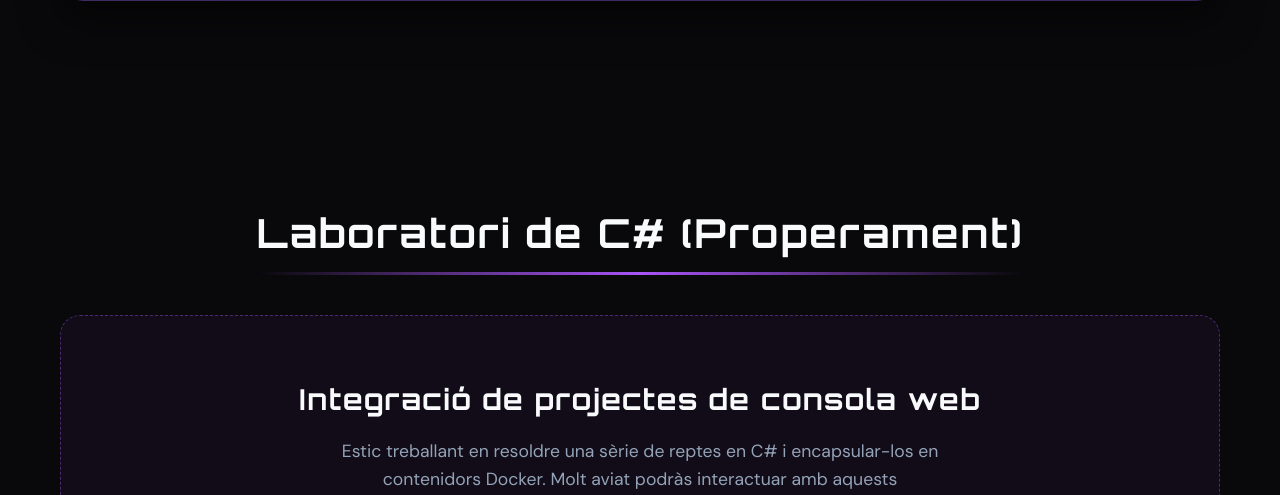
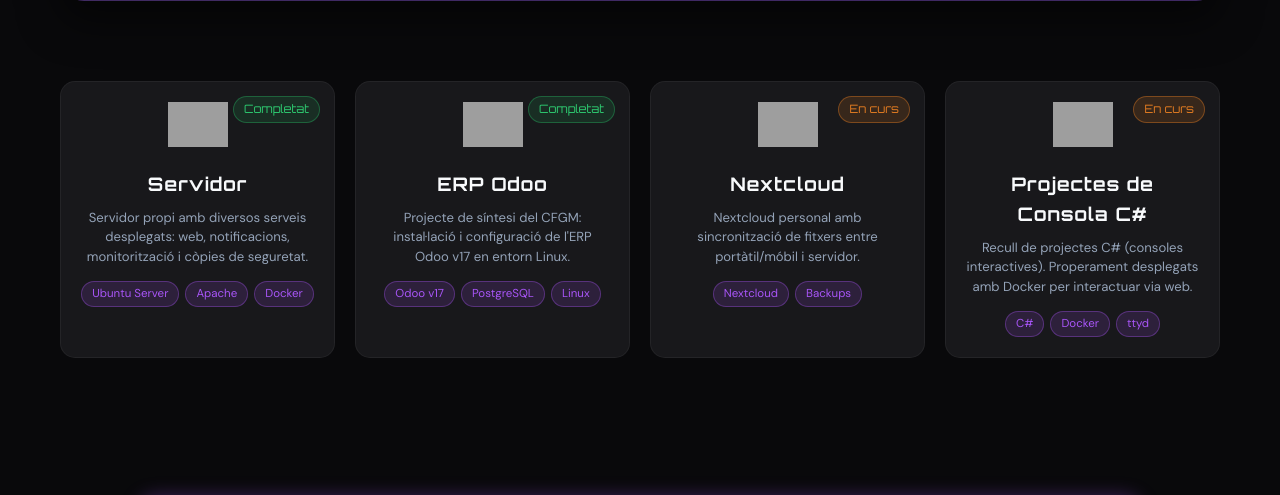
Before and after one commit to isaacsacgui7set/isaacsacgui7set.github.io, a PHP site: page / in a window 1280 px wide. Shown: the part 2641-3136 px from the top of the page. Run offline with PHP 8.4, Linux system fonts and the light colour scheme; some libraries are stand-ins or nearby versions; grey boxes are pictures that could not be loaded.

Commit message:
fix: restore previous project sections, fix hero and update AI skill

```diff
--- a/estils.css
+++ b/estils.css
@@ -502,3 +502,110 @@ section h2::after {
   transform: translateY(-5px);
   box-shadow: 0 15px 30px rgba(236, 72, 153, 0.4);
 }
+/* === PROJECT CARDS === */
+.cards {
+  display: grid;
+  grid-template-columns: repeat(auto-fit, minmax(250px, 1fr));
+  gap: 20px;
+  margin-top: 50px;
+}
+.card {
+  background: var(--color-bg-light);
+  border: 1px solid rgba(255, 255, 255, 0.05);
+  border-radius: 15px;
+  padding: 20px;
+  text-align: center;
+  transition: transform 0.3s, box-shadow 0.4s;
+  cursor: pointer;
+  position: relative;
+}
+.card:hover {
+  transform: translateY(-8px);
+  box-shadow: 0 4px 20px var(--color-primary-glow);
+  border-color: rgba(168, 85, 247, 0.3);
+}
+.card img {
+  width: 60px;
+  margin-bottom: 15px;
+}
+.badge {
+  position: absolute;
+  top: 14px;
+  right: 14px;
+  font-size: 0.72rem;
+  padding: 3px 10px;
+  border-radius: 999px;
+  font-family: var(--font-heading);
+}
+.badge-done {
+  background: rgba(39, 174, 96, 0.15);
+  color: #2ecc71;
+  border: 1px solid rgba(39, 174, 96, 0.4);
+}
+.badge-wip {
+  background: rgba(230, 126, 34, 0.15);
+  color: #e67e22;
+  border: 1px solid rgba(230, 126, 34, 0.4);
+}
+.project-desc {
+  font-size: 0.82rem;
+  color: var(--color-text-muted);
+  margin-top: 8px;
+  margin-bottom: 14px;
+  line-height: 1.5;
+}
+.project-tags {
+  display: flex;
+  flex-wrap: wrap;
+  justify-content: center;
+  gap: 6px;
+  margin-top: auto;
+}
+.tag {
+  font-size: 0.72rem;
+  padding: 3px 10px;
+  border-radius: 999px;
+  background: rgba(168, 85, 247, 0.15);
+  color: var(--color-primary);
+  border: 1px solid rgba(168, 85, 247, 0.35);
+}
+
+/* Slider */
+.slider {
+  max-width: 1000px;
+  margin: 40px auto 60px;
+  position: relative;
+  border-radius: 15px;
+  overflow: hidden;
+  box-shadow: 0 0 20px var(--color-primary-glow);
+}
+.slider-track {
+  display: flex;
+  transition: transform 0.5s ease-in-out;
+}
+.slider-track img {
+  width: 100%;
+  flex-shrink: 0;
+  object-fit: cover;
+  user-select: none;
+  pointer-events: none;
+}
+.slider-button {
+  position: absolute;
+  top: 50%;
+  transform: translateY(-50%);
+  background: var(--color-primary);
+  border: none;
+  padding: 10px 16px;
+  border-radius: 50%;
+  cursor: pointer;
+  color: white;
+  font-size: 1.5rem;
+  opacity: 0.8;
+  transition: opacity 0.3s;
+  user-select: none;
+  z-index: 10;
+}
+.slider-button:hover { opacity: 1; }
+.slider-button.prev { left: 15px; }
+.slider-button.next { right: 15px; }
--- a/index.html
+++ b/index.html
@@ -41,8 +41,7 @@
       <nav class="nav-menu" id="nav-menu">
         <a href="#top">Inici</a>
         <a href="#sobre-mi">Sobre mi</a>
-        <a href="#matriculaciones">Projectes</a>
-        <a href="#csharp">Lab C#</a>
+        <a href="#projectes">Projectes</a>
         <a href="#experiencia">Trajectòria</a>
       </nav>
     </div>
@@ -50,10 +49,10 @@
 
   <!-- Hero Section -->
   <section class="hero">
-    <div class="time-greeting">Sóc l'Isaac Guisset</div>
+    <div class="time-greeting" id="greeting">Hola!</div>
     <div id="time" style="font-family: var(--font-heading); font-size: 1.2rem; color: var(--color-primary); margin-bottom: 20px; letter-spacing: 2px;"></div>
     <h1>Desenvolupador Web & DevOps</h1>
-    <p>Apassionat de l'administració de sistemes, el desplegament de serveis i la creació d'aplicacions modernes i escalables. Benvingut al meu espai digital.</p>
+    <p>Aprenent de DevOps amb un fort interès en l'administració de sistemes i el desplegament de serveis.</p>
     <div style="margin-top: 40px;">
       <a href="#sobre-mi" class="btn-primary">Descobreix més</a>
     </div>
@@ -103,21 +102,72 @@
         <img src="https://cdn.jsdelivr.net/gh/devicons/devicon/icons/dotnetcore/dotnetcore-original.svg" alt="Matriculaciones .NET" style="background:#1a1a1a; padding: 40px;">
       </div>
     </div>
+
+    <!-- Altres Projectes -->
+    <div class="cards" id="projectes" style="margin-top: 80px;">
+      <div class="card project-card" onclick="window.location.href='https://isaacguisset.com/pagines/servidor.html'">
+        <span class="badge badge-done"> Completat</span>
+        <img src="https://image.made-in-china.com/2f0j00JfbcwGIhSCkd/High-Quality-DELL-Precision-5820-Tower-Workstation.jpg" alt="Servidor">
+        <h3>Servidor</h3>
+        <p class="project-desc">Servidor propi amb diversos serveis desplegats: web, notificacions, monitorització i còpies de seguretat.</p>
+        <div class="project-tags">
+          <span class="tag">Ubuntu Server</span>
+          <span class="tag">Apache</span>
+          <span class="tag">Docker</span>
+        </div>
+      </div>
+
+      <div class="card project-card" onclick="window.location.href='https://isaacguisset.com/pagines/odoo.html'">
+        <span class="badge badge-done"> Completat</span>
+        <img src="https://cdn.worldvectorlogo.com/logos/odoo.svg" alt="Odoo">
+        <h3>ERP Odoo</h3>
+        <p class="project-desc">Projecte de síntesi del CFGM: instal·lació i configuració de l'ERP Odoo v17 en entorn Linux.</p>
+        <div class="project-tags">
+          <span class="tag">Odoo v17</span>
+          <span class="tag">PostgreSQL</span>
+          <span class="tag">Linux</span>
+        </div>
+      </div>
+
+      <div class="card project-card" onclick="window.location.href='https://isaacguisset.com/pagines/404.html'">
+        <span class="badge badge-wip"> En curs</span>
+        <img src="https://user-images.githubusercontent.com/9206310/109428878-ff618a00-79c6-11eb-8207-d9d7bef4a12b.png" alt="Nextcloud">
+        <h3>Nextcloud</h3>
+        <p class="project-desc">Nextcloud personal amb sincronització de fitxers entre portàtil/móbil i servidor.</p>
+        <div class="project-tags">
+          <span class="tag">Nextcloud</span>
+          <span class="tag">Backups</span>
+        </div>
+      </div>
+
+      <div class="card project-card" onclick="window.location.href='https://isaacguisset.com/pagines/csharpConsole.html'">
+        <span class="badge badge-wip"> En curs</span>
+        <img src="https://upload.wikimedia.org/wikipedia/commons/4/4f/Csharp_Logo.png" alt="Csharp">
+        <h3>Projectes de Consola C#</h3>
+        <p class="project-desc">Recull de projectes C# (consoles interactives). Properament desplegats amb Docker per interactuar via web.</p>
+        <div class="project-tags">
+          <span class="tag">C#</span>
+          <span class="tag">Docker</span>
+          <span class="tag">ttyd</span>
+        </div>
+      </div>
+    </div>
   </section>
 
-  <!-- Laboratori C# (Placeholder) -->
-  <section id="csharp">
-    <h2>Laboratori de C# (Properament)</h2>
-    <div class="csharp-placeholder">
-      <h3 style="font-size: 1.8rem; margin-bottom: 15px;">Integració de projectes de consola web</h3>
-      <p style="color: var(--color-text-muted); max-width: 600px; margin: 0 auto; font-size: 1.1rem;">
-        Estic treballant en resoldre una sèrie de reptes en C# i encapsular-los en contenidors Docker.
-        Molt aviat podràs interactuar amb aquests programes de consola directament des d'aquesta pàgina web gràcies a una arquitectura de microserveis.
-      </p>
-      <br>
-      <div class="badge" style="display:inline-block; background:rgba(168, 85, 247, 0.2); color: var(--color-primary); padding: 8px 16px; border-radius: 20px;">En construcció</div>
+  <!-- Slider Galeria -->
+  <div class="slider" aria-label="Galeria d'imatges">
+    <button class="slider-button prev" aria-label="Anterior">&lt;</button>
+    <div class="slider-track">
+      <img class="slide" src="imatges/slider/1.png" alt="Imatge 1" draggable="false" />
+      <img class="slide" src="imatges/slider/2.png" alt="Imatge 2" draggable="false" />
+      <img class="slide" src="imatges/slider/3.png" alt="Imatge 3" draggable="false" />
+      <img class="slide" src="imatges/slider/4.png" alt="Imatge 4" draggable="false" />
+      <img class="slide" src="imatges/slider/5.png" alt="Imatge 5" draggable="false" />
+      <img class="slide" src="imatges/slider/6.png" alt="Imatge 6" draggable="false" />
+      <img class="slide" src="imatges/slider/7.png" alt="Imatge 7" draggable="false" />
     </div>
-  </section>
+    <button class="slider-button next" aria-label="Següent">&gt;</button>
+  </div>
 
   <!-- Trajectòria i Estudis -->
   <section id="experiencia">
@@ -182,6 +232,12 @@
         <div class="skill-name" style="margin-bottom: 5px;">Virtualització i contenidors</div>
         <div class="skill-bar" style="background: rgba(255,255,255,0.1); border-radius: 10px; overflow: hidden; margin-bottom: 20px;">
           <div class="skill-bar-fill" data-fill="45%" style="height: 12px; background: var(--color-primary); width: 0; transition: width 1.2s ease;"></div>
+        </div>
+      </div>
+      <div class="skill">
+        <div class="skill-name" style="margin-bottom: 5px;">AI Training</div>
+        <div class="skill-bar" style="background: rgba(255,255,255,0.1); border-radius: 10px; overflow: hidden; margin-bottom: 20px;">
+          <div class="skill-bar-fill" data-fill="80%" style="height: 12px; background: var(--color-primary); width: 0; transition: width 1.2s ease;"></div>
         </div>
       </div>
       <div class="skill">
@@ -279,6 +335,39 @@
     }
     updateClock();
     setInterval(updateClock, 1000);
+
+    // Time Greeting
+    function updateGreeting() {
+      const h = new Date().getHours();
+      let g = "Hola!";
+      if (h >= 5 && h < 13) g = "Bon dia!";
+      else if (h >= 13 && h < 19) g = "Bona tarda!";
+      else g = "Bona nit!";
+      const greetingEl = document.getElementById('greeting');
+      if (greetingEl) greetingEl.textContent = g;
+    }
+    updateGreeting();
+
+    // Slider
+    const sliderTrack = document.querySelector('.slider-track');
+    const slides = document.querySelectorAll('.slide');
+    const prevBtn = document.querySelector('.prev');
+    const nextBtn = document.querySelector('.next');
+    let index = 0;
+    const totalSlides = slides.length;
+    function updateSlider() {
+      if(sliderTrack) sliderTrack.style.transform = `translateX(${-index * 100}%)`;
+    }
+    if(prevBtn && nextBtn) {
+      prevBtn.addEventListener('click', () => {
+        index = (index === 0) ? totalSlides - 1 : index - 1;
+        updateSlider();
+      });
+      nextBtn.addEventListener('click', () => {
+        index = (index === totalSlides - 1) ? 0 : index + 1;
+        updateSlider();
+      });
+    }
   </script>
 </body>
 </html>
```
